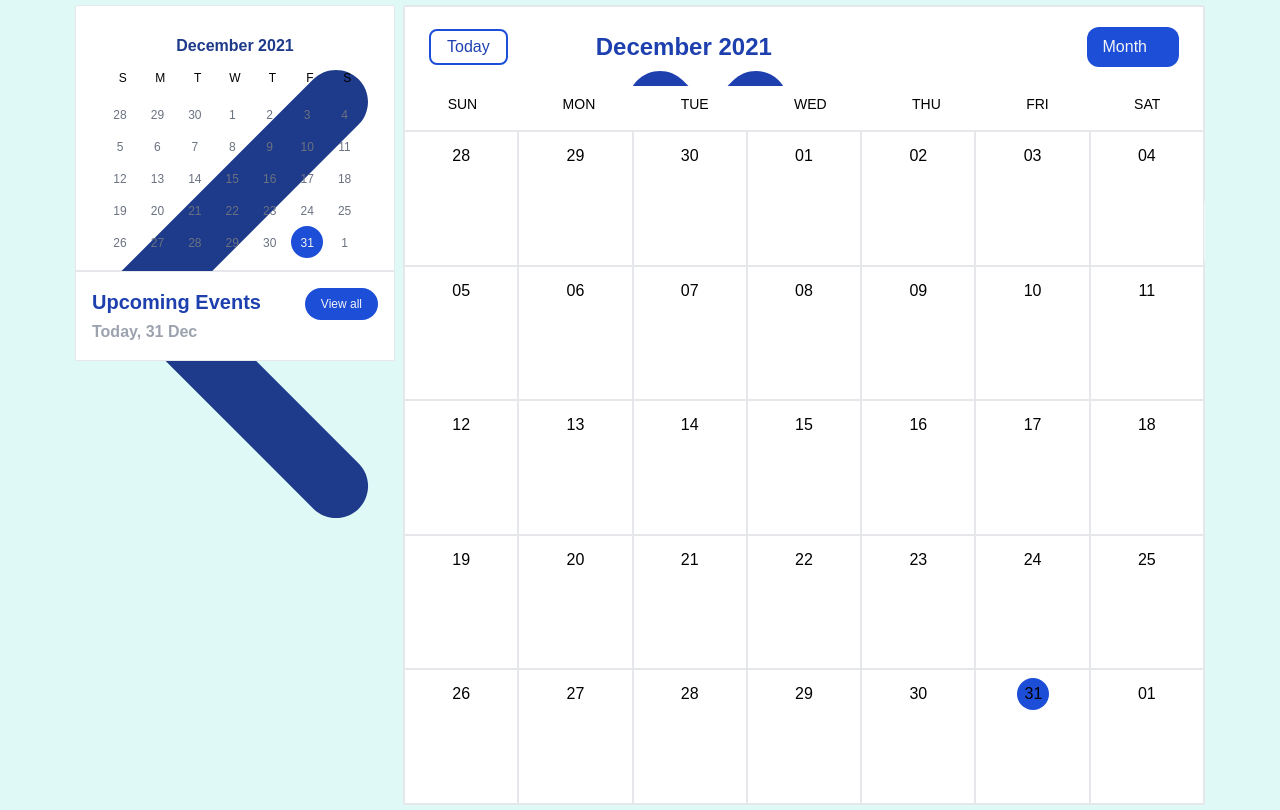
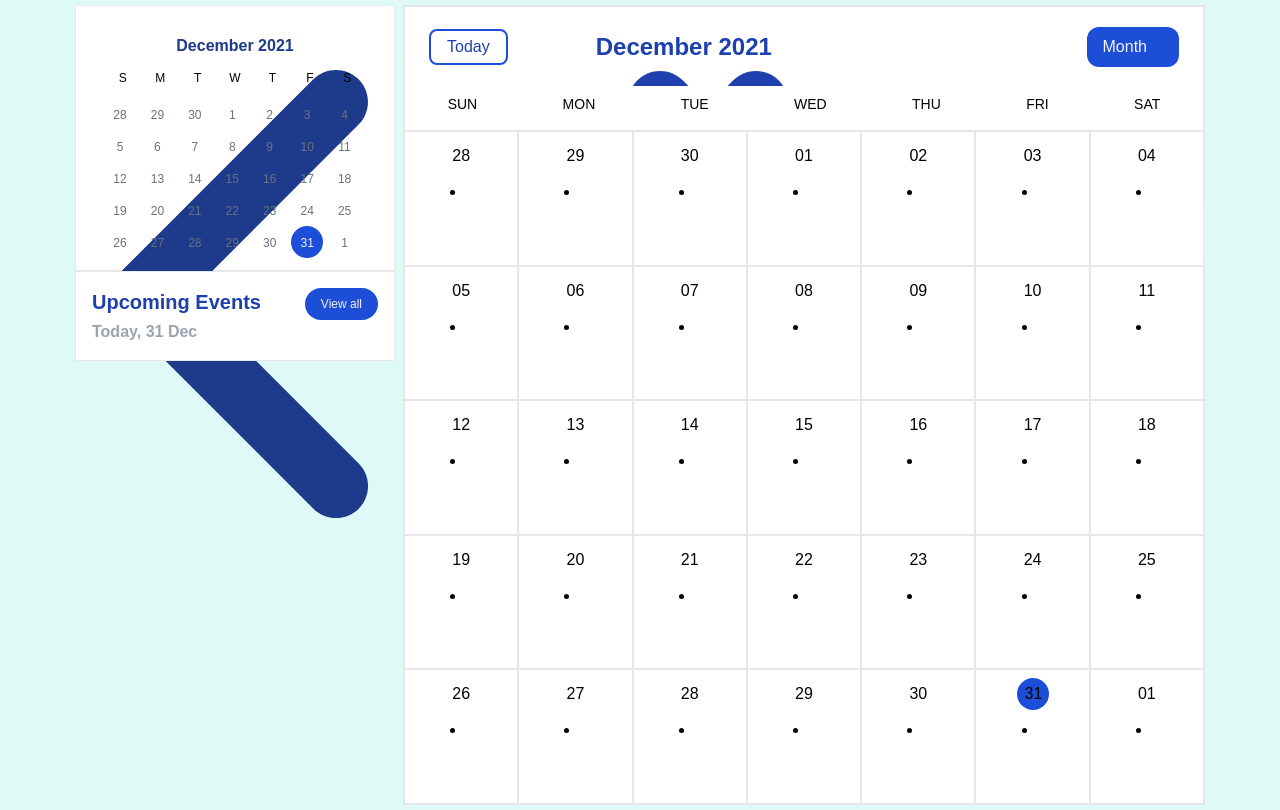
Before and after one commit to tnngoan/Pretty-Calendar, a React (Create React App) app: page / in a window 1280 px wide. Built offline with nearby package versions, Linux system fonts and the light colour scheme.

Commit message:
show events per month when clicking view all

```diff
--- a/src/App.js
+++ b/src/App.js
@@ -9,7 +9,7 @@ import GlobalContext from "./context/GlobalContext";
 
 function App() {
   const [currentMonth, setCurrentMonth] = useState(getMonth());
-  const { monthNumber } = useContext(GlobalContext);
+  const { monthNumber, allEvents } = useContext(GlobalContext);
 
   useEffect(() => {
     setCurrentMonth(getMonth(monthNumber));
@@ -24,7 +24,7 @@ function App() {
       </div>
       <div className="flex flex-1 flex-col rounded-sm border border-gray-200">
         <NavigationBar />
-        <CalendarView month={currentMonth} />
+        <CalendarView month={currentMonth} events={allEvents} />
       </div>
     </div>
   );
--- a/src/components/main/CalendarView.js
+++ b/src/components/main/CalendarView.js
@@ -15,7 +15,7 @@ function CalendarView({ month }) {
         {month.map((week, i) => (
           <React.Fragment key={i}>
             {week.map((day, id) => (
-              <Day key={id} day={day} rowNumber={i} />
+              <Day key={id} day={day} />
             ))}
           </React.Fragment>
         ))}
--- a/src/components/main/Day.js
+++ b/src/components/main/Day.js
@@ -1,15 +1,35 @@
-import React from "react";
+import React, { useState, useContext, useEffect } from "react";
+import GlobalContext from "../../context/GlobalContext";
 import dayjs from "dayjs";
 const formatForm = "DD-MM-YY";
 
 function Day({ day }) {
+  const [events, setEvents] = useState([]);
+  const { allEvents, monthNumber } = useContext(GlobalContext);
+  useEffect(() => {
+    findEvents();
+  }, [monthNumber]);
+
   function daySelected() {
     return day.format(formatForm) === dayjs().format(formatForm)
       ? "bg-blue-700 text-grey-50 w-8 rounded-full"
       : "";
   }
+
   function addEvent() {
     return alert("Add new event!");
+  }
+
+  function findEvents(today) {
+    allEvents.filter((event) => {
+      return (
+        dayjs(event.date).format(formatForm) === dayjs(day).format(formatForm)
+      );
+    });
+    allEvents.sort(function (a, b) {
+      console.log(dayjs(a.date).format("HHmmss"));
+      return dayjs(a.date).format("HHmmss") - dayjs(b.date).format("HHmmss");
+    });
   }
 
   return (
@@ -21,6 +41,9 @@ function Day({ day }) {
         >
           {day.format("DD")}
         </p>
+        <li className="">
+          <ul></ul>
+        </li>
       </div>
     </div>
   );
--- a/src/components/sidebar/EventCard.js
+++ b/src/components/sidebar/EventCard.js
@@ -24,7 +24,7 @@ function EventCard(props) {
     <React.Fragment>
       {event.type === 0 ? (
         <div
-          className={`border border-gray-300 p-4 my-2 rounded-lg border-l-8 ${applyColor(
+          className={`border border-gray-100 p-4 my-2 rounded-lg border-l-8 ${applyColor(
             event.name
           )}`}
         >
@@ -67,8 +67,8 @@ function EventCard(props) {
               />
             </div>
 
-            <p className="text-xs text-center align-center cursor-pointer tracking-wider underline text-blue-400">
-              <a href={event.link_to_memitrovicj}>View Client Profile</a>
+            <p className="text-xs text-center align-center cursor-pointer tracking-wider underline">
+              <a href={event.link_to_meet}>View Client Profile</a>
             </p>
           </div>
         </div>
--- a/src/components/sidebar/SidebarEvents.js
+++ b/src/components/sidebar/SidebarEvents.js
@@ -10,7 +10,9 @@ const data = require("../../api/data.json");
 
 function SidebarEvents() {
   const [events, setEvents] = useState([]);
-  const { daySelected } = useContext(GlobalContext);
+  const { daySelected, monthNumber, setAllEvents } = useContext(GlobalContext);
+
+  setAllEvents(data);
 
   useEffect(() => {
     getTodayEvents(daySelected.format(formatForm));
@@ -18,8 +20,9 @@ function SidebarEvents() {
 
   function getFutureEvents() {
     let futureEvents = data.filter((event) => {
-      return dayjs().isAfter(dayjs(event.date)) === false;
+      return dayjs(event.date).get("month") === monthNumber;
     });
+
     futureEvents = futureEvents.sort(function (a, b) {
       a = dayjs(a.date);
       b = dayjs(b.date);
--- a/src/context/ContextWrapper.js
+++ b/src/context/ContextWrapper.js
@@ -7,11 +7,13 @@ function ContextWrapper(props) {
   const [sidebarCalendarMonth, setSidebarCalendarMonth] = useState(null);
   const [daySelected, setDaySelected] = useState(dayjs());
   const [allEvents, setAllEvents] = useState([]);
+
   useEffect(() => {
     if (sidebarCalendarMonth !== null) {
       setMonthNumber(sidebarCalendarMonth);
     }
   }, [sidebarCalendarMonth]);
+
   return (
     <GlobalContext.Provider
       value={{
```
Also changed, not shown: src/api/data.json, 1 other file (tests, documents, lock files or other folders).
